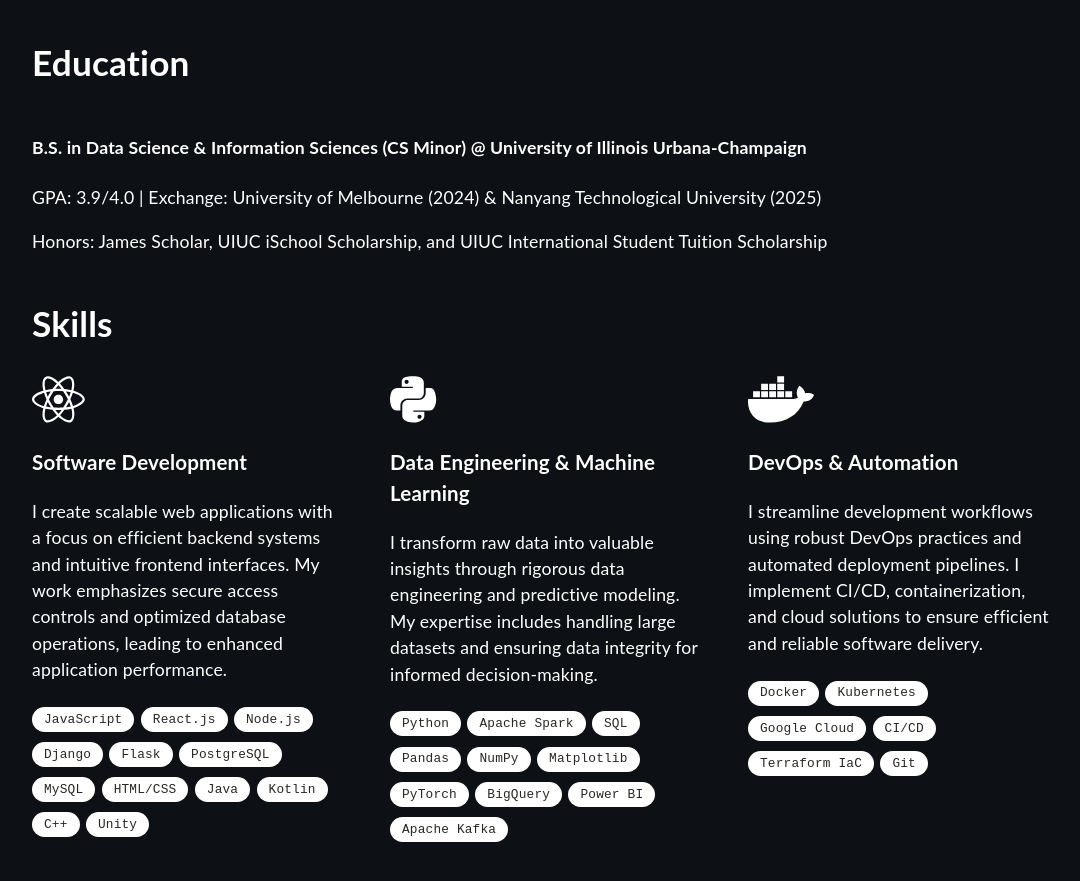
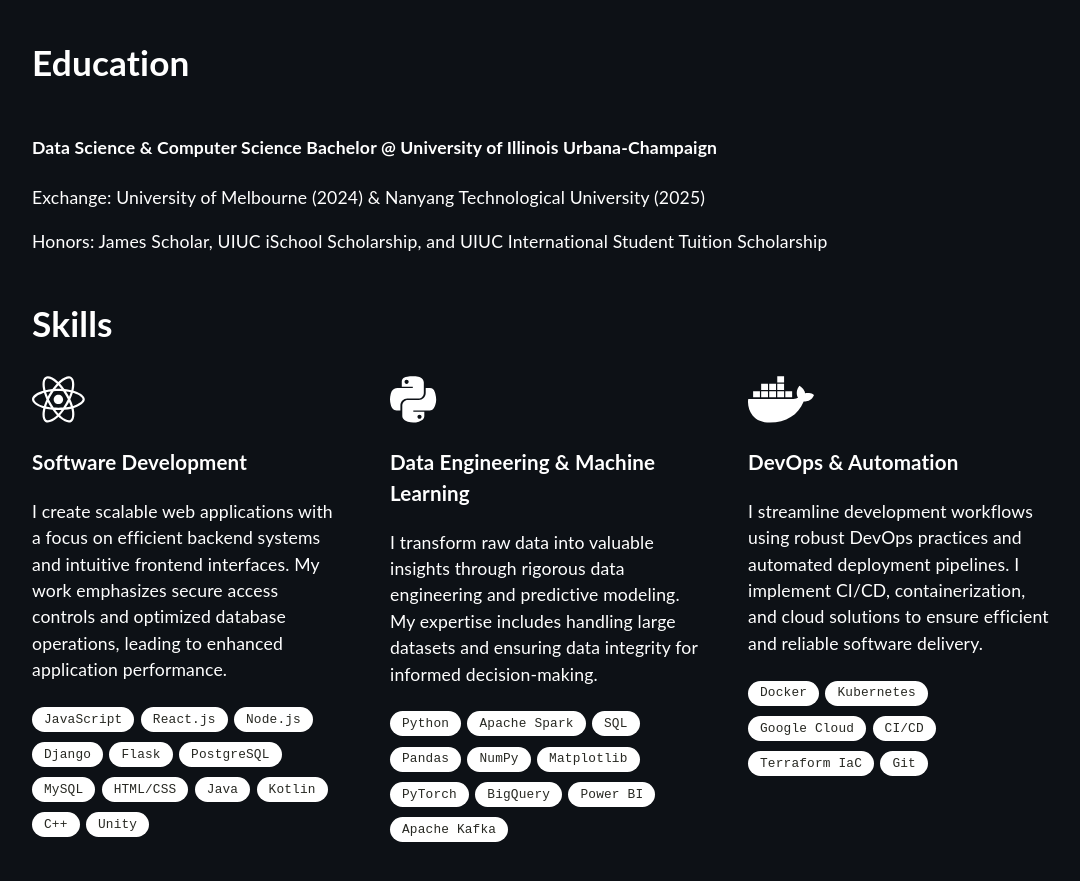
Before and after one commit to jennymaidev/jennymaidev.github.io, a React (Create React App) app: page / in a window 1280 px wide. Shown: the part 880-1761 px from the top of the page, without its empty margins (96-1176 px from the left). Built offline with nearby package versions, Linux system fonts and the light colour scheme.

Commit message:
Update education details in Expertise component for clarity and accuracy

```diff
--- a/src/components/Expertise.tsx
+++ b/src/components/Expertise.tsx
@@ -24,8 +24,8 @@ function Expertise() {
             <h1>Education</h1>
             <div className="education-grid">
                 <div className="education-item">
-                    <h4>B.S. in Data Science & Information Sciences (CS Minor) @ University of Illinois Urbana-Champaign</h4>
-                    <p>GPA: 3.9/4.0 | Exchange: University of Melbourne (2024) & Nanyang Technological University (2025)</p>
+                    <h4>Data Science & Computer Science Bachelor @ University of Illinois Urbana-Champaign</h4>
+                    <p>Exchange: University of Melbourne (2024) & Nanyang Technological University (2025)</p>
                     <p>Honors: James Scholar, UIUC iSchool Scholarship, and UIUC International Student Tuition Scholarship</p>
                 </div>
             </div>
```
